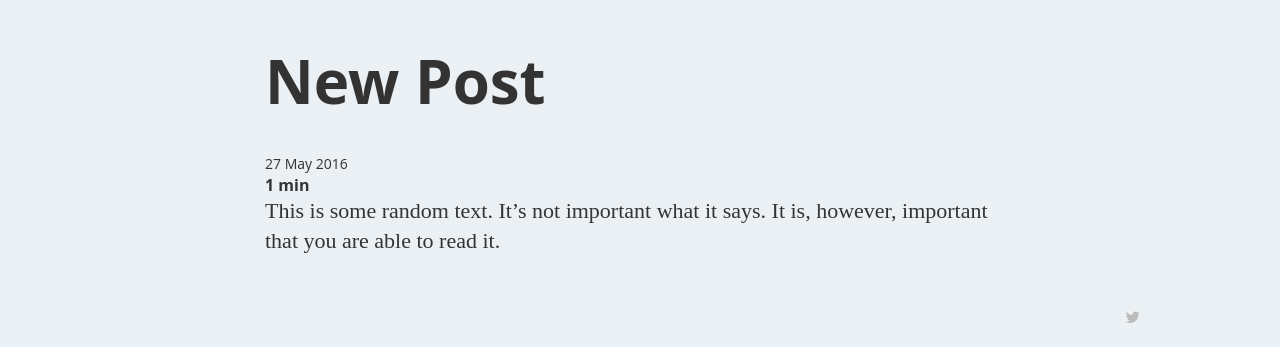
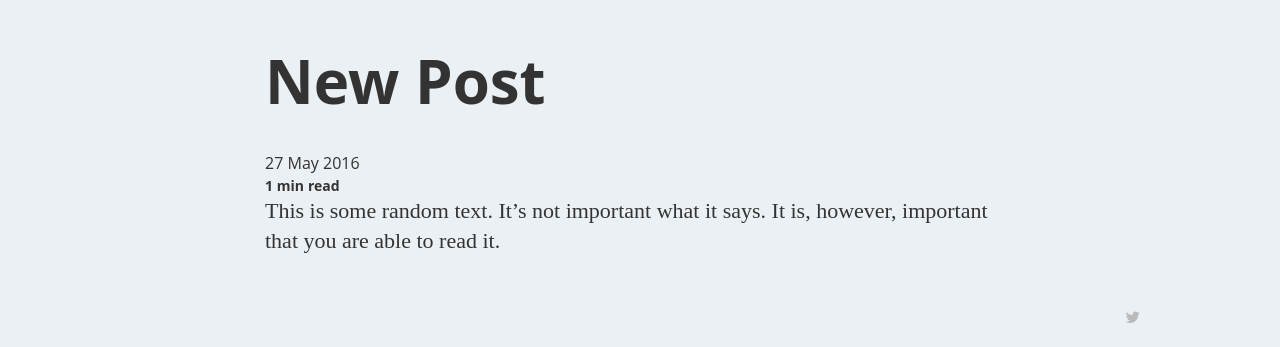
Before and after one commit to khari1090/khari1090.github.io, a Jekyll site: the page built from _posts/2016-05-27-new-post.md, in a window 1280 px wide. Shown: the part 540-887 px from the top of the page. Built offline with Jekyll 4.4.1, drawn with Linux system fonts in a browser that asks for light colours; nearby versions of some CDN libraries; some web fonts are replaced.

Commit message:
got 'time' to display after reading time, need to fix nav responsiveness

```diff
--- a/_layouts/post.html
+++ b/_layouts/post.html
@@ -58,10 +58,12 @@
           <!-- <div class="post-author-image" style="background-image: url({{ site.author_image }})">Blog Logo</div> -->
           <div class="author-name" itemprop="author" itemscope itemtype="http://schema.org/Person">{{ page.author }}</div>
           <div class="post-timestamp"<time datetime="{{ page.date | date_to_xmlschema }}">{{ page.date | date_to_string }}</time></div>
-          <div class="post-reading-time"> read
-            <span class="reading-time"></span>read
+          <div class="post-reading-time">
+            <!-- <span class="reading-time"></span> -->
           </div>
+          <div class="reading-time">read</div>
           </section>
+
           {{content}}
         </section>
 
--- a/css/main.sass
+++ b/css/main.sass
@@ -870,12 +870,11 @@ pre
   margin-top: 30px
 
 .post-timestamp
-  // border: 3px black solid
   font-family: $font-sans
-  display: inline
-  font-size: 14px
+  display: block
+  font-size: 16px
   vertical-align: center
-  // float: right
+
 .post-author
   color: black
   border: 2px black solid
@@ -896,17 +895,16 @@ pre
   text-indent: -9999px
 
 .post-reading-time
+  font-size: 14px
   font-weight: 700
   font-family: $font-sans
+  display: inline
 
-  a
-    font-family: $font-sans
-    display: flex
-    color: blue
-
-// .reading-time
-//   font-family: $font-sans
-//   color: blue
+.reading-time
+  font-size: 14px
+  font-weight: 700
+  display: inline
+  font-family: $font-sans
 
   // .post-meta
   //   font-family: $font-sans
```
Also changed, not shown: 7 other files.
